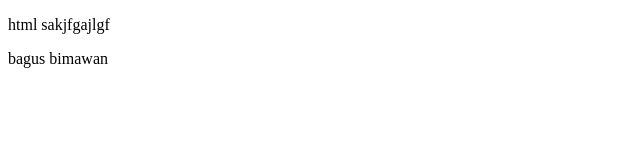
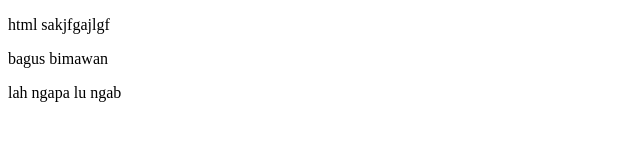
Before and after one commit to Akirataa/belajar-git, a plain HTML site: page index.html in a window 1280 px wide. Shown: the whole page, without its empty margins (0-640 px from the left). Drawn offline with Linux system fonts and the light colour scheme.

Commit message:
gua seza mas salam kenal

```diff
--- a/index.html
+++ b/index.html
@@ -8,5 +8,6 @@
 <body>
     <p>html sakjfgajlgf</p>
     <p>bagus bimawan</p>
+    <p>lah ngapa lu ngab</p>
 </body>
 </html>
```
